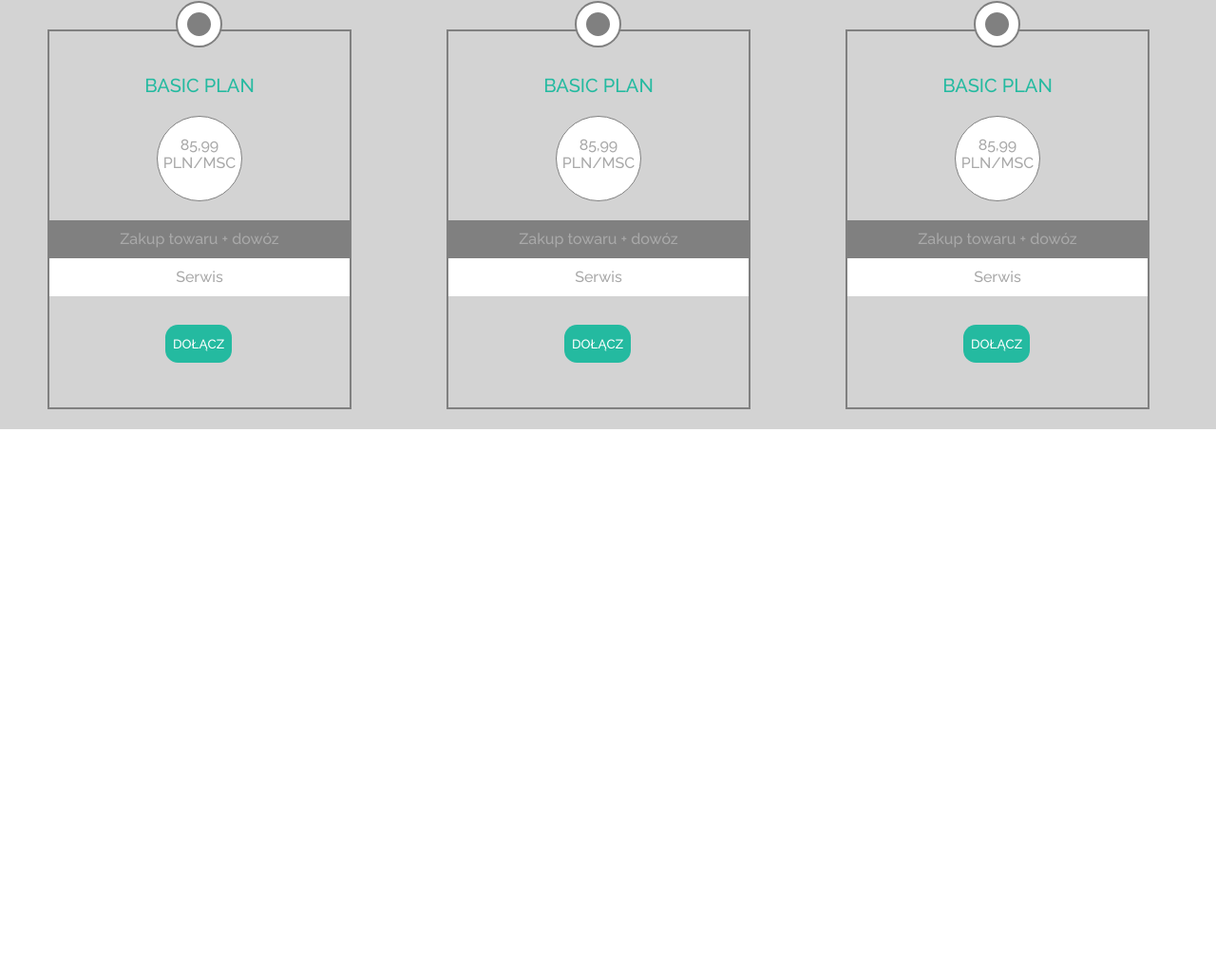
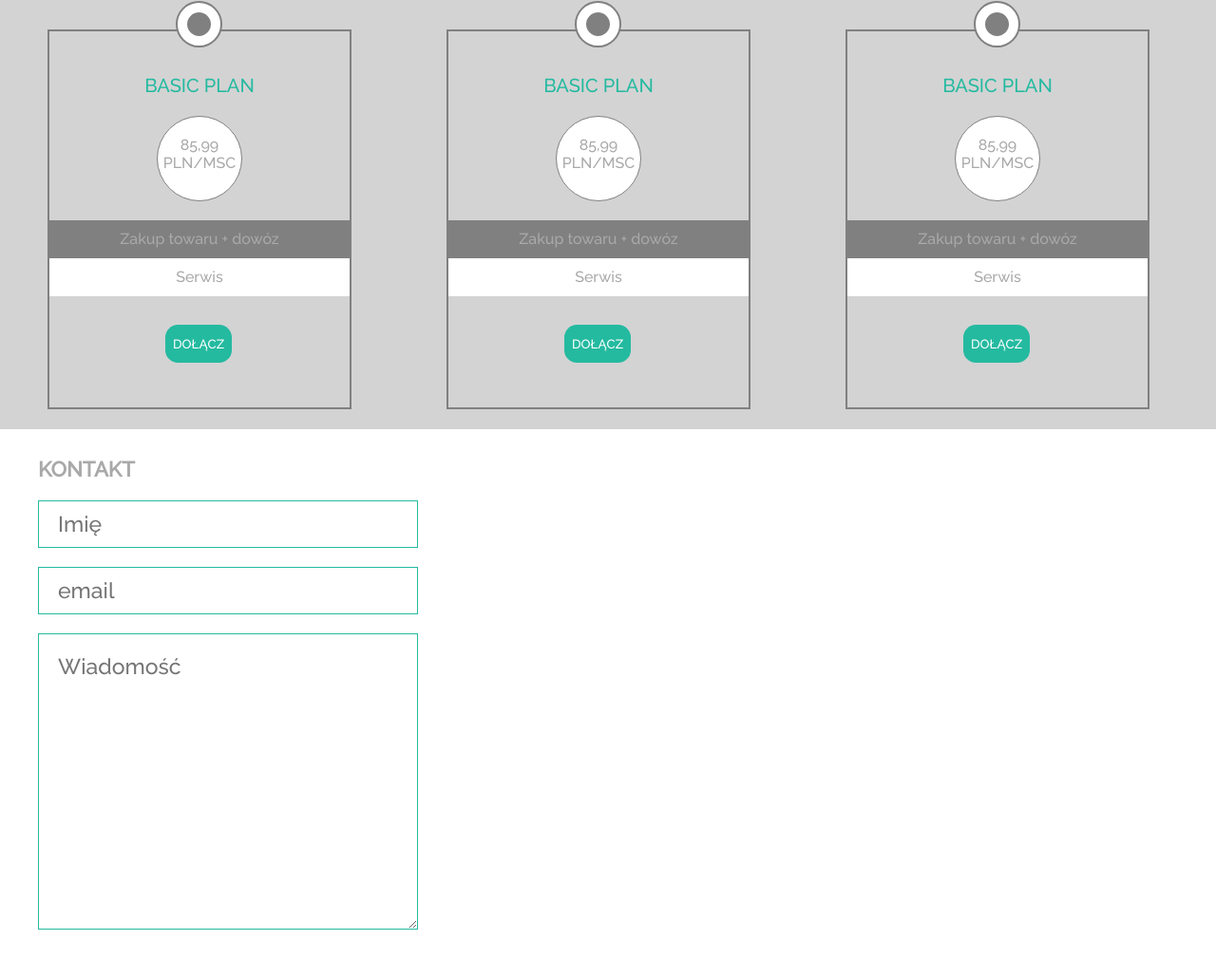
Before and after one commit to xanoosh/FEW_Project, a plain HTML site: page index.html in a window 1280 px wide. Shown: the part 941-1971 px from the top of the page at 95% size. Before the commit the page ends 1460 px from the top, so only its background shows below. Drawn offline with Linux system fonts and the light colour scheme.

Commit message:
added form with some styling

```diff
--- a/index.html
+++ b/index.html
@@ -80,8 +80,17 @@
 <div class="clearfix"></div>
     <section>
     <div class="container">
-        <h1></h1>
+        <h1 class="hForm">Kontakt</h1>
         <form>
+            <label>
+                <input type="text" placeholder="Imię">
+            </label>
+            <label>
+                <input type="email" placeholder="email">
+            </label>
+            <label>
+                <textarea placeholder="Wiadomość" rows="10"></textarea>
+            </label>
 
         </form>
         <div class="formDiv">
--- a/style/style.css
+++ b/style/style.css
@@ -199,11 +199,38 @@ h1 span
 }
 
 /*still need to style other plan types...*/
+.hForm
+{
+    text-transform: uppercase;
+    font-size: 22px;
+    color: darkgray;
+}
+form
+{
 
+    min-height: 500px;
+    width: 70%;
+    margin-top: 20px;
+}
 form input[type="text"],[type="email"]
-{}
+{
+    display: block;
+    height: 50px;
+    width: 400px;
+    margin-bottom: 20px;
+    border: 1px solid #24baa0;
+    padding: 20px;
+    font-size: 23px;
+}
 textarea
-{}
+{
+    display: block;
+    padding: 20px;
+    width: 400px;
+    margin-bottom: 20px;
+    border: 1px solid #24baa0;
+    font-size: 23px;
+}
 footer
 {}
 .formDiv
```
